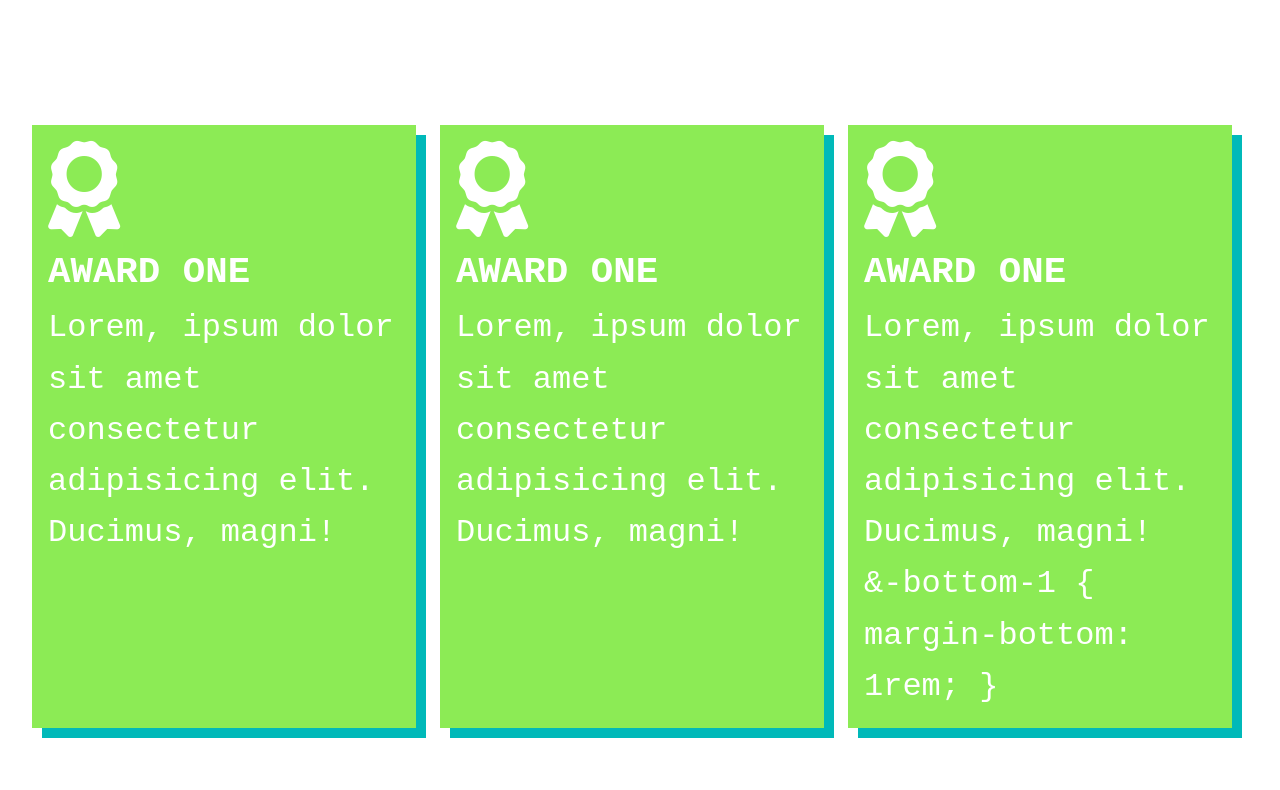
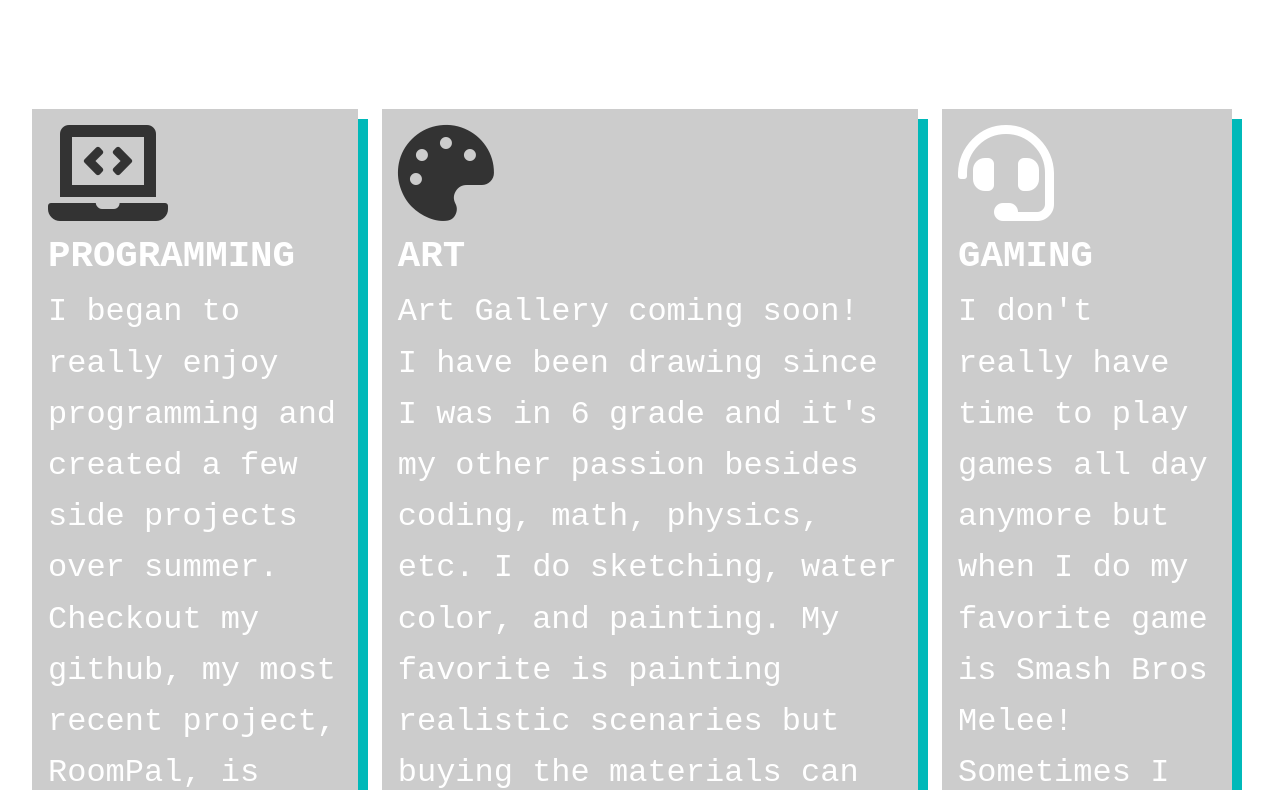
Before and after one commit to hcharlie1201/hcharlie1201.github.io, a website: page about.html in a window 1280 px wide. Shown: the part 625-1415 px from the top of the page. Drawn offline with Linux system fonts and the light colour scheme.

Commit message:
chores on about.html

```diff
--- a/about.html
+++ b/about.html
@@ -43,7 +43,7 @@
     <!-- Section A: Info -->
     <section id="about-a" class="text-center py-3">
       <div class="container">
-        <h2 class="section-title my-top-7">About Me</h2>
+        <h2 class="section-title my-top-6">About Me</h2>
         <div id="bottom-line-about"></div>
         <br />
         <br />
@@ -83,33 +83,50 @@
         </div>
         <div class="award">
           <div class="box my-right-2 my-bottom-3">
-            <i class="fas fa-award fa-3x"></i>
-            <h3>Award One</h3>
+            <a
+            target="_blank"
+            and
+            rel="noopener noreferrer"
+            href="https://github.com/hcharlie1201"
+            ><i class="fas fa-laptop-code fa-3x"></i></a>
+            <h3>Programming</h3>
             <p>
-              Lorem, ipsum dolor sit amet consectetur adipisicing elit. Ducimus,
-              magni!
+              I began to really enjoy programming and created a few side projects over summer.
+              Checkout my github, my most recent project, RoomPal, is coded collaborately with friends
+              after gaining experience in CS 169.
             </p>
           </div>
 
           <div class="box my-right-2 my-bottom-3">
-            <i class="fas fa-award fa-3x"></i>
-            <h3>Award One</h3>
+
+            <a
+            target="_blank"
+            and
+            rel="noopener noreferrer"
+            href="#"
+            >
+            <i class="fas fa-palette fa-3x"></i></a>
+            <h3>Art</h3>
             <p>
-              Lorem, ipsum dolor sit amet consectetur adipisicing elit. Ducimus,
-              magni!
+              Art Gallery coming soon!
+            </p>
+            <p>
+              I have been drawing since I was in 6 grade and it's my other passion besides coding, math, physics, etc.
+              I do sketching, water color, and painting. My favorite is painting realistic
+              scenaries but buying the materials can be very expensive lol :3.
+              In the future, I plan on getting into photography so I can paint the pictures taken whenever I go travel.
             </p>
           </div>
 
           <div class="box my-right-2 my-bottom-3">
-            <i class="fas fa-award fa-3x"></i>
-            <h3>Award One</h3>
+            <i class="fas fa-headset fa-3x"></i>
+            <h3>Gaming</h3>
             <p>
-              Lorem, ipsum dolor sit amet consectetur adipisicing elit. Ducimus,
-              magni!
-            </p>&-bottom-1 {
-              margin-bottom: 1rem;
-            }
+             I don't really have time to play games all day anymore but when I do my favorite game is Smash Bros Melee!
+             Sometimes I play League of Legends with friends too but I rage too hard..
+            </p>
           </div>
+
         </div>
       </div>
     </section>
--- a/scss/_media.scss
+++ b/scss/_media.scss
@@ -44,6 +44,10 @@
     }
   }
 
+  #bio-detail {
+    width: 330px;
+  }
+
   .btn-light {
     width: 8rem;
     height: 9rem;
@@ -70,6 +74,10 @@
 
 // Smartphones
 @media (max-width: 500px) {
+  #bio-detail {
+    width: 330px;
+  }
+
   #timeline {
     ul {
       li {
@@ -149,10 +157,10 @@
           margin-left: 0px;
         }
       }
+    }
 
-      &-c {
-        display: none;
-      }
+    &-b {
+      font-size: 2rem;
     }
   }
 
--- a/scss/_utilities.scss
+++ b/scss/_utilities.scss
@@ -12,6 +12,14 @@
   transition: all 0.5s;
   border: none;
   cursor: pointer;
+}
+
+.main-color {
+  color: $main-color;
+}
+
+.pink-color {
+  color: pink;
 }
 
 .btn {
@@ -101,6 +109,12 @@ input[class^="btn-"]:hover {
   }
 }
 
+.font {
+  &-medium {
+    font-size: 2rem;
+  }
+}
+
 // Margin
 .my {
   &-1 {
@@ -132,6 +146,12 @@ input[class^="btn-"]:hover {
   }
   &-bottom-3 {
     margin-bottom: 3rem;
+  }
+  &-top-5 {
+    margin-top: 5rem;
+  }
+  &-top-6 {
+    margin-top: 6rem;
   }
   &-top-7 {
     margin-top: 7rem;
@@ -198,8 +218,12 @@ input[class^="btn-"]:hover {
 .box {
   margin-top: 8rem;
   padding: 1rem;
-  background: rgb(140, 235, 85);
+  background: $medium-color;
   color: #fff;
   /* offset-x | offset-y | color */
   box-shadow: 10px 10px rgb(0, 185, 185);
 }
+
+i:hover {
+  color: $main-color;
+}
```
Also changed, not shown: dist/css/main.css.
